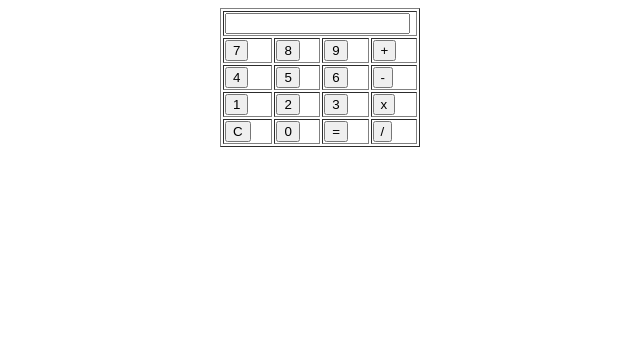
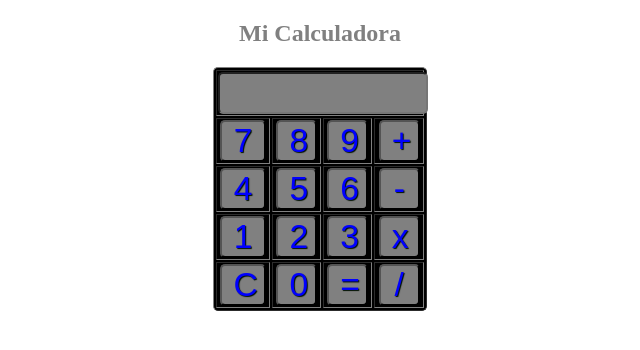
Before and after one commit to andi2107/Calculadora, a plain HTML site: page index.html in a window 1280 px wide. Shown: the whole page, without its empty margins (320-960 px from the left). Drawn offline with Linux system fonts and the light colour scheme.

Commit message:
se agregaron estilos css

```diff
--- /dev/null
+++ b/estilos.css
@@ -0,0 +1,28 @@
+h2{
+    height: 100%;
+    width: 100%;
+    color: gray;
+    text-align: center;
+
+}
+input{
+    text-align: center;
+    border-radius: 5px;
+    color: blue;
+    height: 75%;
+    width: 90%;
+    padding: 0 11px;
+    border: 1;
+    background-color: gray;
+    font-size: 2.1rem;
+    text-shadow: 1px 1px 1px #001100;
+}
+
+table{
+    text-align: center;
+    height: 200px;
+    width: 200px;
+    color: skyblue;
+    background-color:black;
+    border-radius: 5px;
+}
--- a/index.html
+++ b/index.html
@@ -4,6 +4,7 @@
     <meta charset="UTF-8">
     <meta name="viewport" content="width=device-width, initial-scale=1.0">
     <title>Calculadora html</title>
+    <link rel="stylesheet" href="estilos.css">
 </head>
 <body>
 <form name="calculadora">
@@ -12,7 +13,7 @@
 <tr>
 <td colspan="4"><input type="text" name="pantalla"></td>
 </tr>
-
+<h2>Mi Calculadora</h2>
 <!--esta es la 2da fila-->
 <tr>
     <td><input type="button" value="7" onclick="pantalla.value+='7'"></td>
```
